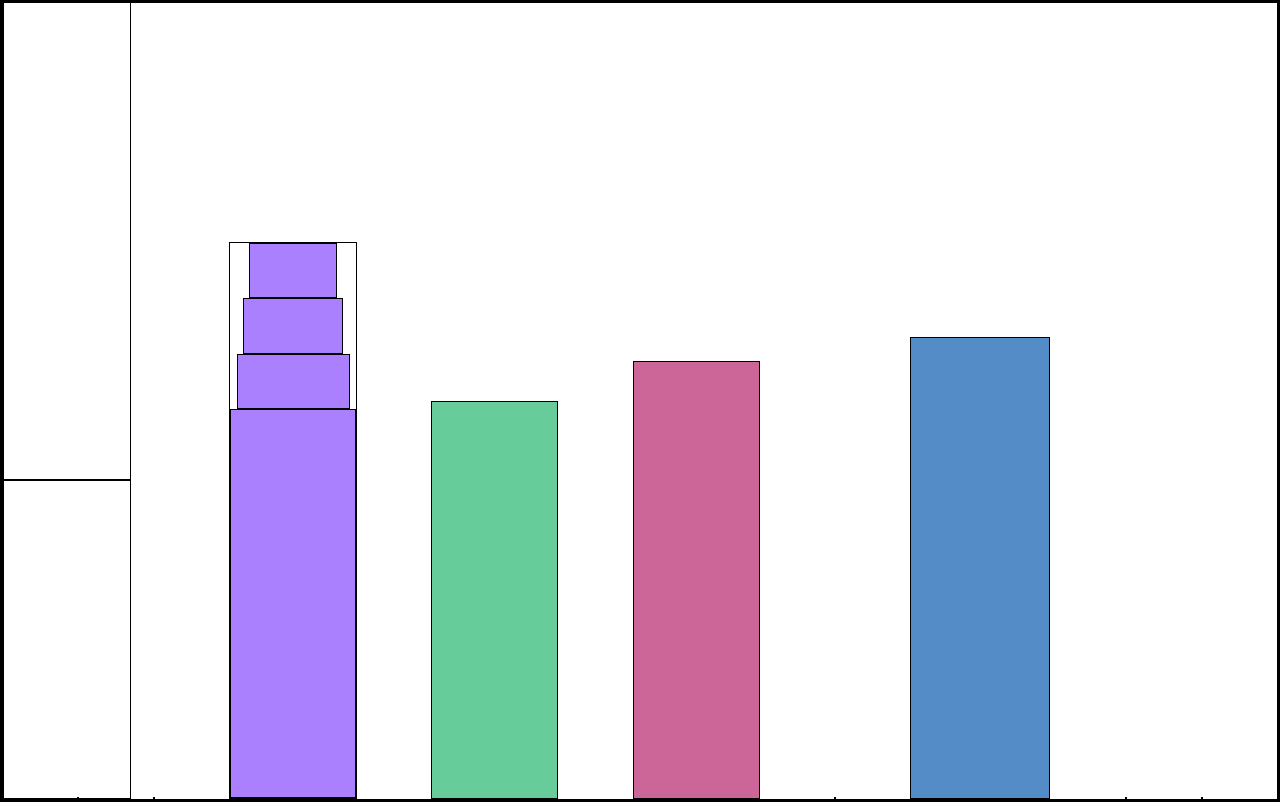
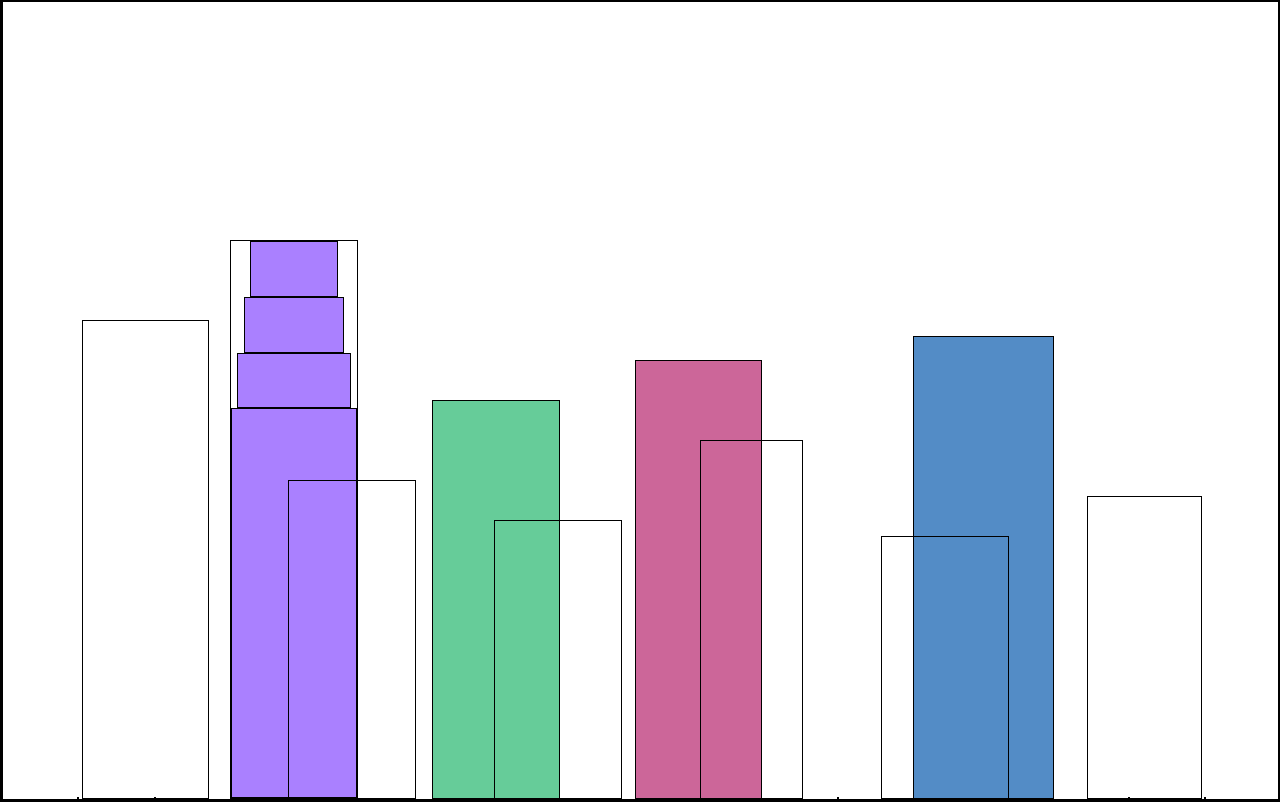
Before and after one commit to csant510/Build-a-city-skyline, a plain HTML site: page index.html in a window 1280 px wide. Shown: the top 802 px of the page. Drawn offline with Linux system fonts and the light colour scheme.

Commit message:
Update styles.css

```diff
--- a/styles.css
+++ b/styles.css
@@ -13,12 +13,14 @@ body{
                  margin: 0;
                  overflow: hidden;
 }
-.background-buildings{
+.background-buildings, .foreground-buildings{
                  width: 100%;
                  height: 100%;
                  display:flex;
                  align-items: flex-end;
                  justify-content: space-evenly;
+                 position: absolute;
+                 top: 0;
 }
 .bb1{
                  width: 10%;
@@ -73,8 +75,9 @@ body{
 .foreground-buildings{
                  width: 100%;
                  height: 100%;
-                 position: absolute;
-                 top:0;
+                 display:flex;
+                 align-items: flex-end;
+                 justify-content: space-evenly;
 }
 .fb1 {
                  width: 10%;
```
